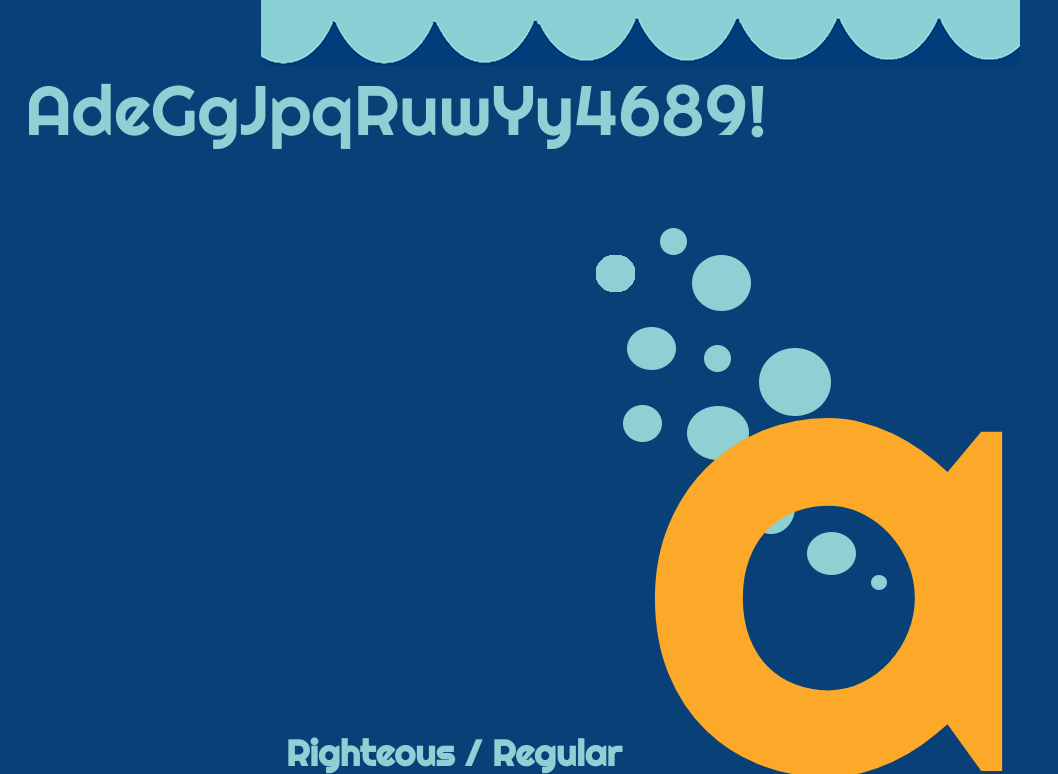
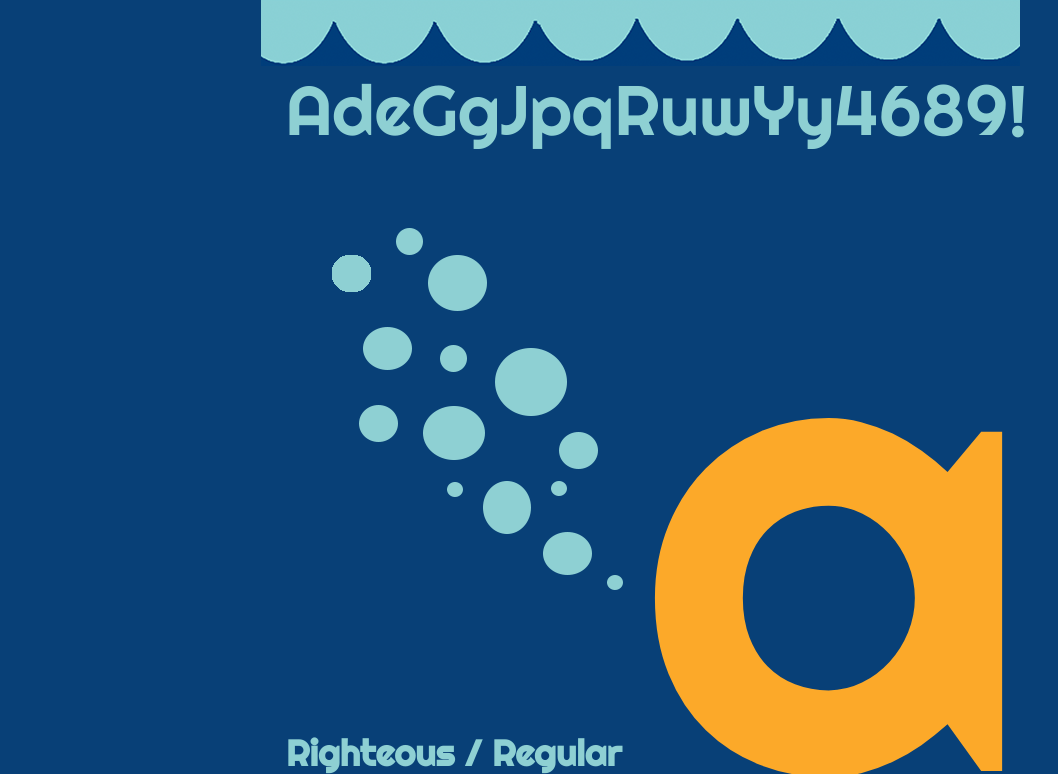
Before and after one commit to swalker97/swalker97.github.io, a plain HTML site: page Walker_project1/index.html in a window 1280 px wide. Shown: the top 774 px of the page, without its empty margins (0-1058 px from the left). Drawn offline with Linux system fonts and the light colour scheme.

Commit message:
update bubbles back

```diff
--- a/Walker_project1/styles.css
+++ b/Walker_project1/styles.css
@@ -23,19 +23,17 @@ body {
 .top-showcase {
 /*    background-color: #fff;*/
 /*    border:1px solid red;*/
-/*    width:759px;*/
+    width:759px;
     height:150px;
     margin:0 auto;
     padding:0px 25px 0px 25px;
     font-size:70px;
     align-content:space-between;
-/*    flex-wrap: nowrap;*/
 }
 
 .mid-container img {
     position:absolute;
     top:70px;
-    left:525px;
 }
 
 .mid-container,
```
